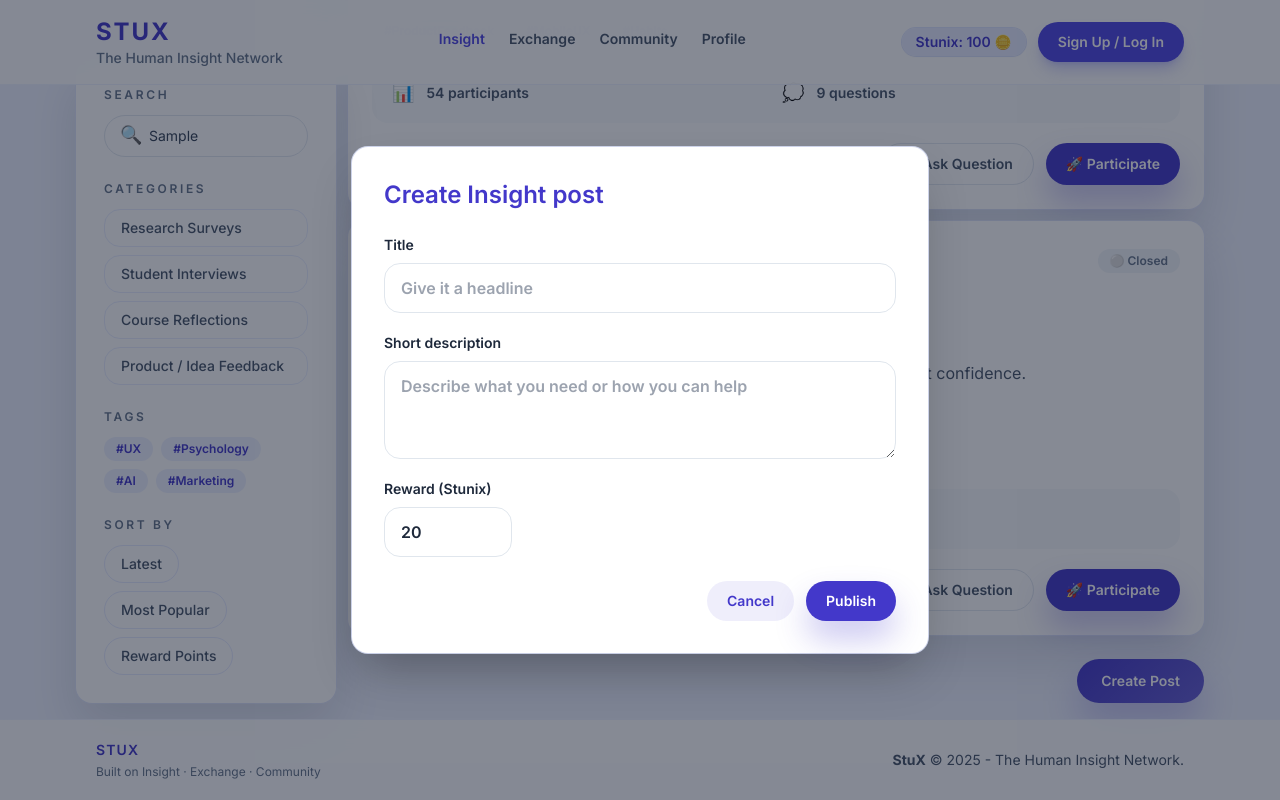
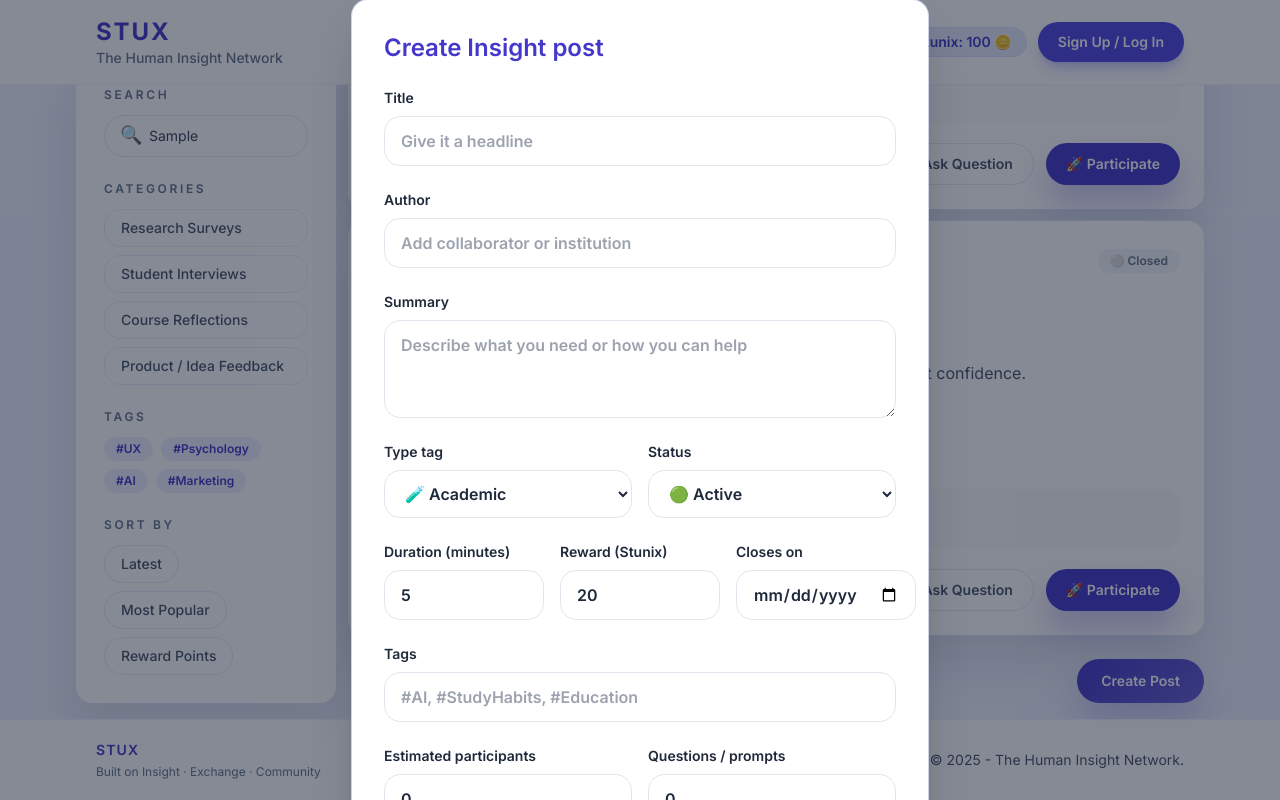
Before and after one commit to triek/stu-x, a Vue app: page /insight in a window 1280 px wide. Both pictures are taken after typing "Sample" into the empty fields and a click on the button "Create Post". Shown: the part 860-1660 px from the top of the page. Built offline with nearby package versions, Linux system fonts and the light colour scheme.

Commit message:
adjust the form to align with the new contents

```diff
--- a/src/views/PillarView.vue
+++ b/src/views/PillarView.vue
@@ -135,16 +135,36 @@ const config = computed(() => pillarConfigs[props.pillarKey] ?? pillarConfigs.in
 
 const showForm = ref(false)
 
-const formState = reactive({
+const insightTypeOptions = [
+  { value: 'academic', label: '🧪 Academic' },
+  { value: 'product', label: '💬 Product Feedback' },
+  { value: 'project', label: '🎓 Student Project' },
+]
+
+const statusOptions = [
+  { value: 'active', label: '🟢 Active' },
+  { value: 'closing', label: '🟠 Closing Soon' },
+  { value: 'closed', label: '⚪ Closed' },
+]
+
+const defaultFormState = {
   title: '',
   description: '',
   reward: '20',
-})
+  author: '',
+  type: insightTypeOptions[0].value,
+  status: statusOptions[0].value,
+  duration: '5',
+  closingDate: '',
+  tags: '',
+  participants: '0',
+  questions: '0',
+}
+
+const formState = reactive({ ...defaultFormState })
 
 const openForm = () => {
-  formState.title = ''
-  formState.description = ''
-  formState.reward = '20'
+  Object.assign(formState, defaultFormState)
   showForm.value = true
 }
 
@@ -155,6 +175,8 @@ const closeForm = () => {
 const submitForm = () => {
   closeForm()
 }
+
+const isInsightPillar = computed(() => props.pillarKey === 'insight')
 </script>
 
 <template>
@@ -386,7 +408,8 @@ const submitForm = () => {
           <h2 class="text-2xl font-semibold" :style="{ color: config.accent }">
             Create {{ config.title }} post
           </h2>
-          <div class="mt-6 grid gap-5">
+          <div class="mt-6 grid gap-6">
+            <!-- Title -->
             <label class="grid gap-2 text-sm font-semibold text-slate-800">
               Title
               <input
@@ -396,8 +419,21 @@ const submitForm = () => {
                 class="w-full rounded-2xl border border-slate-300/60 px-4 py-3 text-base outline-none transition focus:border-indigo-300 focus:ring-2 focus:ring-indigo-200"
               />
             </label>
+
+            <!-- Author -->
+            <label v-if="isInsightPillar" class="grid gap-2 text-sm font-semibold text-slate-800">
+              Author
+              <input
+                v-model="formState.author"
+                type="text"
+                placeholder="Add collaborator or institution"
+                class="w-full rounded-2xl border border-slate-300/60 px-4 py-3 text-base outline-none transition focus:border-indigo-300 focus:ring-2 focus:ring-indigo-200"
+              />
+            </label>
+
+            <!-- Summary -->
             <label class="grid gap-2 text-sm font-semibold text-slate-800">
-              Short description
+              Summary
               <textarea
                 v-model="formState.description"
                 rows="3"
@@ -405,7 +441,76 @@ const submitForm = () => {
                 class="w-full rounded-2xl border border-slate-300/60 px-4 py-3 text-base outline-none transition focus:border-indigo-300 focus:ring-2 focus:ring-indigo-200"
               ></textarea>
             </label>
-            <label class="grid gap-2 text-sm font-semibold text-slate-800">
+
+            <div v-if="isInsightPillar" class="grid gap-4 md:grid-cols-2">
+              <!-- Type tag -->
+              <label class="grid gap-2 text-sm font-semibold text-slate-800">
+                Type tag
+                <select
+                  v-model="formState.type"
+                  class="w-full rounded-2xl border border-slate-300/60 px-4 py-3 text-base outline-none transition focus:border-indigo-300 focus:ring-2 focus:ring-indigo-200"
+                >
+                  <option
+                    v-for="option in insightTypeOptions"
+                    :key="option.value"
+                    :value="option.value"
+                  >
+                    {{ option.label }}
+                  </option>
+                </select>
+              </label>
+
+              <!-- Status -->
+              <label class="grid gap-2 text-sm font-semibold text-slate-800">
+                Status
+                <select
+                  v-model="formState.status"
+                  class="w-full rounded-2xl border border-slate-300/60 px-4 py-3 text-base outline-none transition focus:border-indigo-300 focus:ring-2 focus:ring-indigo-200"
+                >
+                  <option v-for="option in statusOptions" :key="option.value" :value="option.value">
+                    {{ option.label }}
+                  </option>
+                </select>
+              </label>
+            </div>
+
+            <div v-if="isInsightPillar" class="grid gap-4 md:grid-cols-3">
+              <!-- Duration -->
+              <label class="grid gap-2 text-sm font-semibold text-slate-800">
+                Duration (minutes)
+                <input
+                  v-model="formState.duration"
+                  type="number"
+                  min="1"
+                  class="w-full rounded-2xl border border-slate-300/60 px-4 py-3 text-base outline-none transition focus:border-indigo-300 focus:ring-2 focus:ring-indigo-200"
+                />
+              </label>
+
+              <!-- Reward -->
+              <label class="grid gap-2 text-sm font-semibold text-slate-800">
+                Reward (Stunix)
+                <input
+                  v-model="formState.reward"
+                  type="number"
+                  min="5"
+                  step="5"
+                  class="w-full rounded-2xl border border-slate-300/60 px-4 py-3 text-base outline-none transition focus:border-indigo-300 focus:ring-2 focus:ring-indigo-200"
+                />
+              </label>
+
+              <!-- Closing date -->
+              <label class="grid gap-2 text-sm font-semibold text-slate-800">
+                Closes on
+                <input
+                  v-model="formState.closingDate"
+                  type="date"
+                  class="w-full rounded-2xl border border-slate-300/60 px-4 py-3 text-base outline-none transition focus:border-indigo-300 focus:ring-2 focus:ring-indigo-200"
+                />
+              </label>
+            </div>
+
+            <!-- Reward -->
+            <label v-else class="grid gap-2 text-sm font-semibold text-slate-800">
               Reward (Stunix)
               <input
                 v-model="formState.reward"
@@ -415,8 +520,45 @@ const submitForm = () => {
                 class="w-32 rounded-2xl border border-slate-300/60 px-4 py-3 text-base outline-none transition focus:border-indigo-300 focus:ring-2 focus:ring-indigo-200"
               />
             </label>
+
+            <!-- Tags -->
+            <label v-if="isInsightPillar" class="grid gap-2 text-sm font-semibold text-slate-800">
+              Tags
+              <input
+                v-model="formState.tags"
+                type="text"
+                placeholder="#AI, #StudyHabits, #Education"
+                class="w-full rounded-2xl border border-slate-300/60 px-4 py-3 text-base outline-none transition focus:border-indigo-300 focus:ring-2 focus:ring-indigo-200"
+              />
+            </label>
+
+            <!-- Participants -->
+            <div v-if="isInsightPillar" class="grid gap-4 md:grid-cols-2">
+              <label class="grid gap-2 text-sm font-semibold text-slate-800">
+                Estimated participants
+                <input
+                  v-model="formState.participants"
+                  type="number"
+                  min="0"
+                  class="w-full rounded-2xl border border-slate-300/60 px-4 py-3 text-base outline-none transition focus:border-indigo-300 focus:ring-2 focus:ring-indigo-200"
+                />
+              </label>
+
+              <!-- Questions -->
+              <label class="grid gap-2 text-sm font-semibold text-slate-800">
+                Questions / prompts
+                <input
+                  v-model="formState.questions"
+                  type="number"
+                  min="0"
+                  class="w-full rounded-2xl border border-slate-300/60 px-4 py-3 text-base outline-none transition focus:border-indigo-300 focus:ring-2 focus:ring-indigo-200"
+                />
+              </label>
+            </div>
           </div>
+
           <div class="mt-6 flex justify-end gap-3">
+            <!-- Cancel button -->
             <button
               type="button"
               class="inline-flex items-center rounded-full px-5 py-2.5 text-sm font-semibold transition hover:-translate-y-0.5"
@@ -425,6 +567,8 @@ const submitForm = () => {
             >
               Cancel
             </button>
+
+            <!-- Publish button -->
             <button
               type="submit"
               class="inline-flex items-center rounded-full px-5 py-2.5 text-sm font-semibold text-white transition hover:-translate-y-0.5"
```
